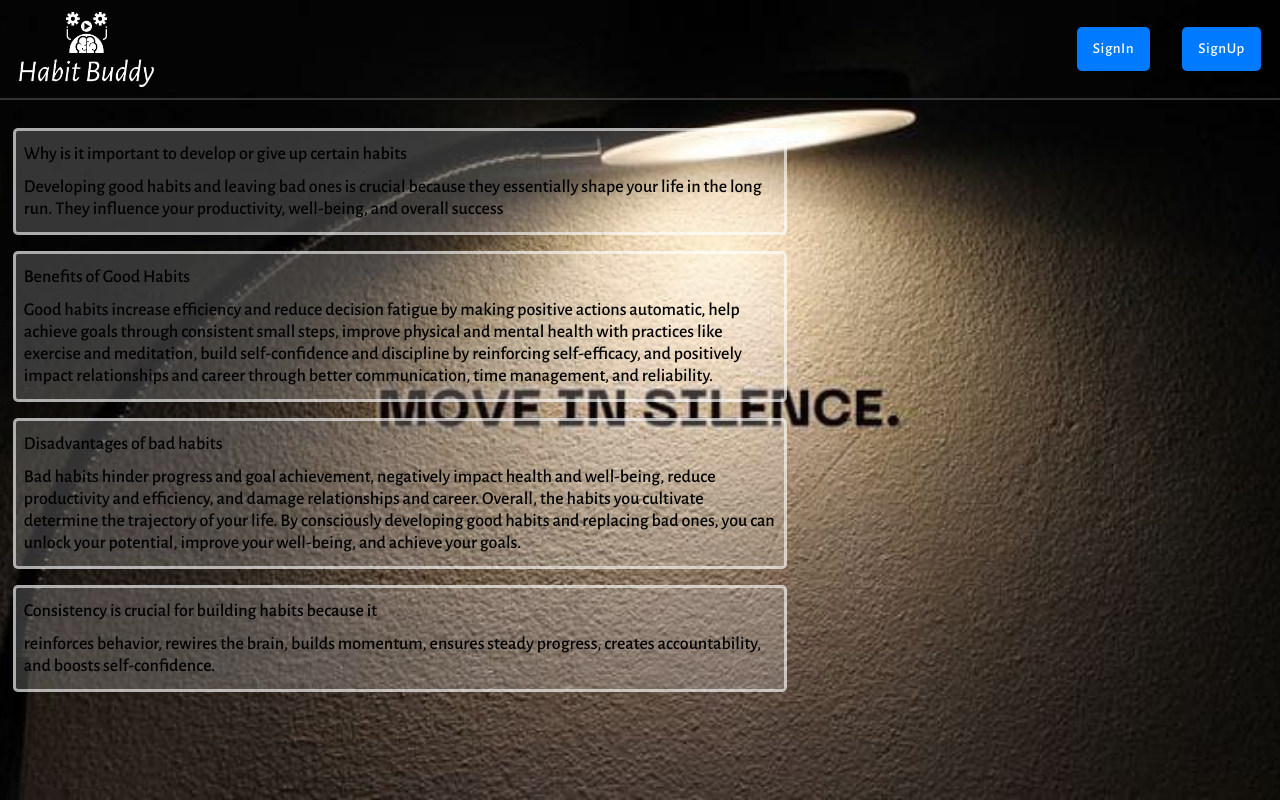
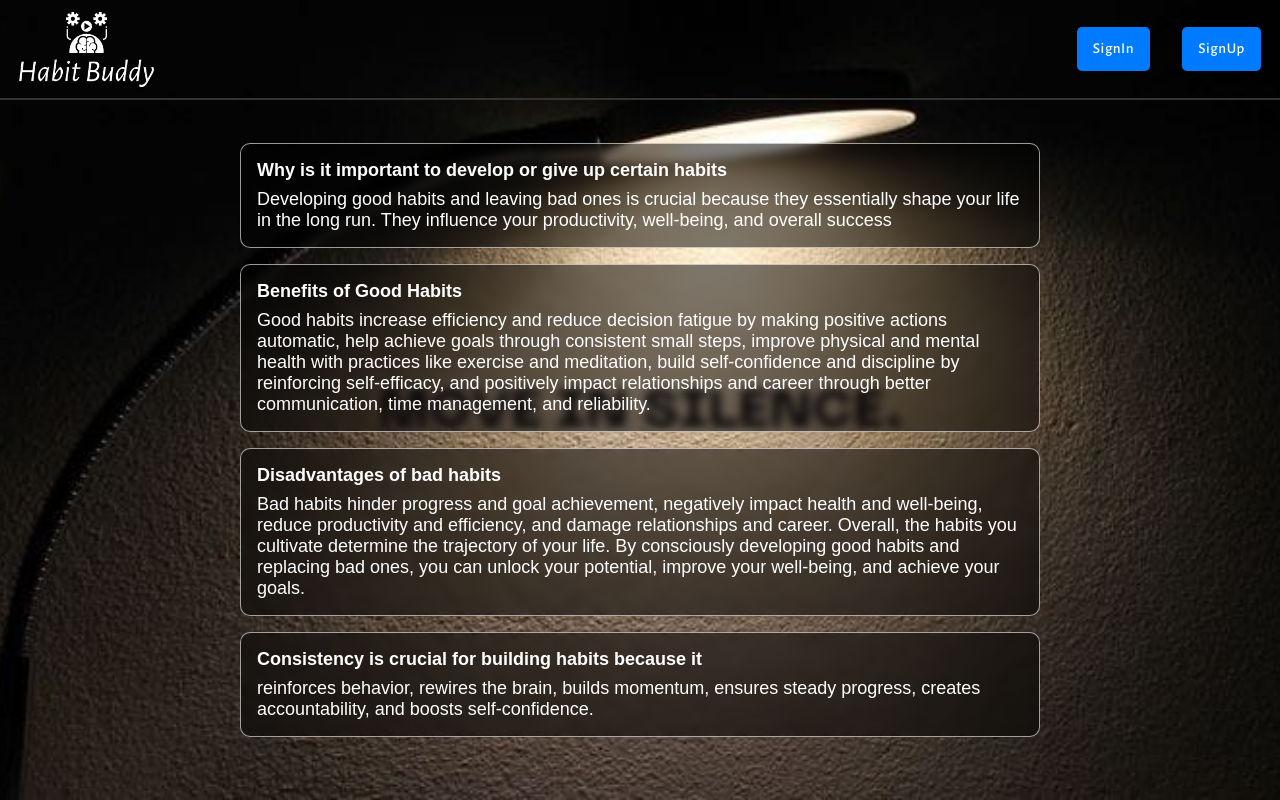
Before and after one commit to maniram3112/habit-buddy, a React (Create React App) app: page / in a window 1280 px wide. Built offline with nearby package versions, Linux system fonts and the light colour scheme.

Commit message:
changed the css layout for the landing page

```diff
--- a/src/pages/AuthPage/LandingPage/LandingPage.css
+++ b/src/pages/AuthPage/LandingPage/LandingPage.css
@@ -1,134 +1,117 @@
-.landingPage_container{
+.landingPage_container {
     background-image: url(../../../assets/landingPage/landingPageBg.jpg);
     display: flex;
     flex-direction: column;
     align-items: center;
     justify-content: center;
-    /* padding: 20px; */
-    font-family: var(--font-base);
-    color: var(--color-text);
+    font-family: 'Arial', sans-serif;
+    color: #ffffff;
     min-height: 100vh;
+    background-size: cover;
+    background-position: center;
     position: relative;
+    padding-top: 100px; /* Add padding to avoid content being hidden behind navbar */
 }
 
-.landingPage-content{
-    width: 100%;
-    /* height: auto; */
+.landingPage-content {
+    width: 90%;
     max-width: 800px;
     margin-top: 20px;
-    align-self: flex-start;
     transition: transform 0.3s ease-in-out;
 }
-/* .shift-left{
-    transform: translateX(-300px);
-} */
 
-.landingPage-content .content{
-    border: 3px #ffffff96 solid;
-    background: #ffffff32;
-    /* margin-bottom: 1rem; */
-    /* margin-top: 1rem; */
-    margin: 1rem 0.8rem;
-    border-radius: 5px;
-    padding: 0.75rem 0.5rem;
+.landingPage-content .content {
+    border: 1px solid rgba(255, 255, 255, 0.6);
+    background: rgba(0, 0, 0, 0.5);
+    margin: 1rem 0;
+    border-radius: 10px;
+    padding: 1rem;
     font-size: 18px;
     font-weight: 500;
-    /* width: 75%; */
+    color: #ffffff;
+    backdrop-filter: blur(5px);
 }
 
-.content p:first-child{
-    margin-bottom: 0.7rem;
+.landingPage-content .content p:first-child {
+    margin-bottom: 0.5rem;
+    font-weight: bold;
 }
 
-.form-section{
+.landingPage-form {
     width: 100%;
     display: flex;
-    justify-content: flex-end;
+    justify-content: center;
     padding: 20px;
-    transition: background 0.3s ease-in-out;
 }
 
-.signIn-bg{
-    background-image: url(../../../assets/landingPage/signInBg.jpg);
+.signIn-bg, .signUp-bg {
+    width: 300px;
+    position: fixed;
+    top: 150px;
+    right: 20px;
+    z-index: 1200;
+    padding: 20px;
+    border-radius: 10px;
+    background: rgba(255, 255, 255, 0.9);
+    box-shadow: 0 4px 8px rgba(0, 0, 0, 0.2);
 }
 
-.signIn-bg, .signUp-bg{
-    width: 300px;
-    height: auto;
-    position: fixed;
-    top: 100px;
-    right: 0;
-    z-index: 1200;
-    padding: 20px;
-    border-radius: 5px;
-    background: rgba(255,255,255,0.8);
-    display: flex;
-    flex-direction: column;
-    align-items: flex-start;
+.signIn-bg h2, .signUp-bg h2 {
+    text-align: center;
+    font-family: 'Arial', sans-serif;
+    margin-bottom: 1.5rem;
+    color: #333;
 }
 
-.signIn-bg h2 , .signUp-bg h2{
-    text-align: center;
-    font-family: var(--font-base);
-    margin-bottom: 1.5rem;
-}
-
-.signIn-bg input, .signUp-bg input{
+.signIn-bg input, .signUp-bg input {
     width: 100%;
     padding: 10px;
     margin-bottom: 1rem;
     outline: none;
     border-radius: 5px;
     border: 1px solid #ccc;
+    box-sizing: border-box;
 }
 
-.signIn-bg button:hover,
-.signUp-bg button:hover{
-    background: #05acc6;
+.signIn-bg button, .signUp-bg button {
+    width: 100%;
+    padding: 10px;
+    background-color: #007BFF;
+    color: white;
+    border: none;
+    border-radius: 5px;
+    cursor: pointer;
+    transition: background-color 0.3s ease;
 }
 
-@media screen and (max-width: 768px){
+.signIn-bg button:hover, .signUp-bg button:hover {
+    background-color: #0056b3;
+}
 
-    .landingPage-content .content{
+@media screen and (max-width: 768px) {
+    .landingPage-content .content {
         font-size: 16px;
-        padding: 0.5rem;
+        padding: 0.75rem;
     }
 
-    .signIn-bg,
-    .signUp-bg{
-        /* width: 100%; */
-        width: 50%;
-        /* height: 100%; */
-        top: 13%;
-        right: 0;
-        /* left: 10%; */
-        padding: 25px;
-        align-items: center;
-        justify-content: center;
+    .signIn-bg, .signUp-bg {
+        width: 80%;
+        top: 100px;
+        right: 10%;
+        padding: 20px;
     }
-
-    /* .signIn-bg{
-        background-image: url(../../../assets/landingPage/signInBg.jpg);
-    } */
 }
 
-@media screen and (max-width: 480px){
-
-    .landingPage-content .content{
+@media screen and (max-width: 480px) {
+    .landingPage-content .content {
         font-size: 14px;
         padding: 0.5rem;
     }
 
-    .signIn-bg,
-    .signUp-bg{
-        /* width: 100%; */
-        width: 100%;
-        /* height: 100%; */
+    .signIn-bg, .signUp-bg {
+        width: 90%;
         top: 20px;
-        right: 0;
-        left: 0;
+        right: 5%;
         padding: 10px;
-        align-items: center;
-        justify-content: center;
     }
 }
```
